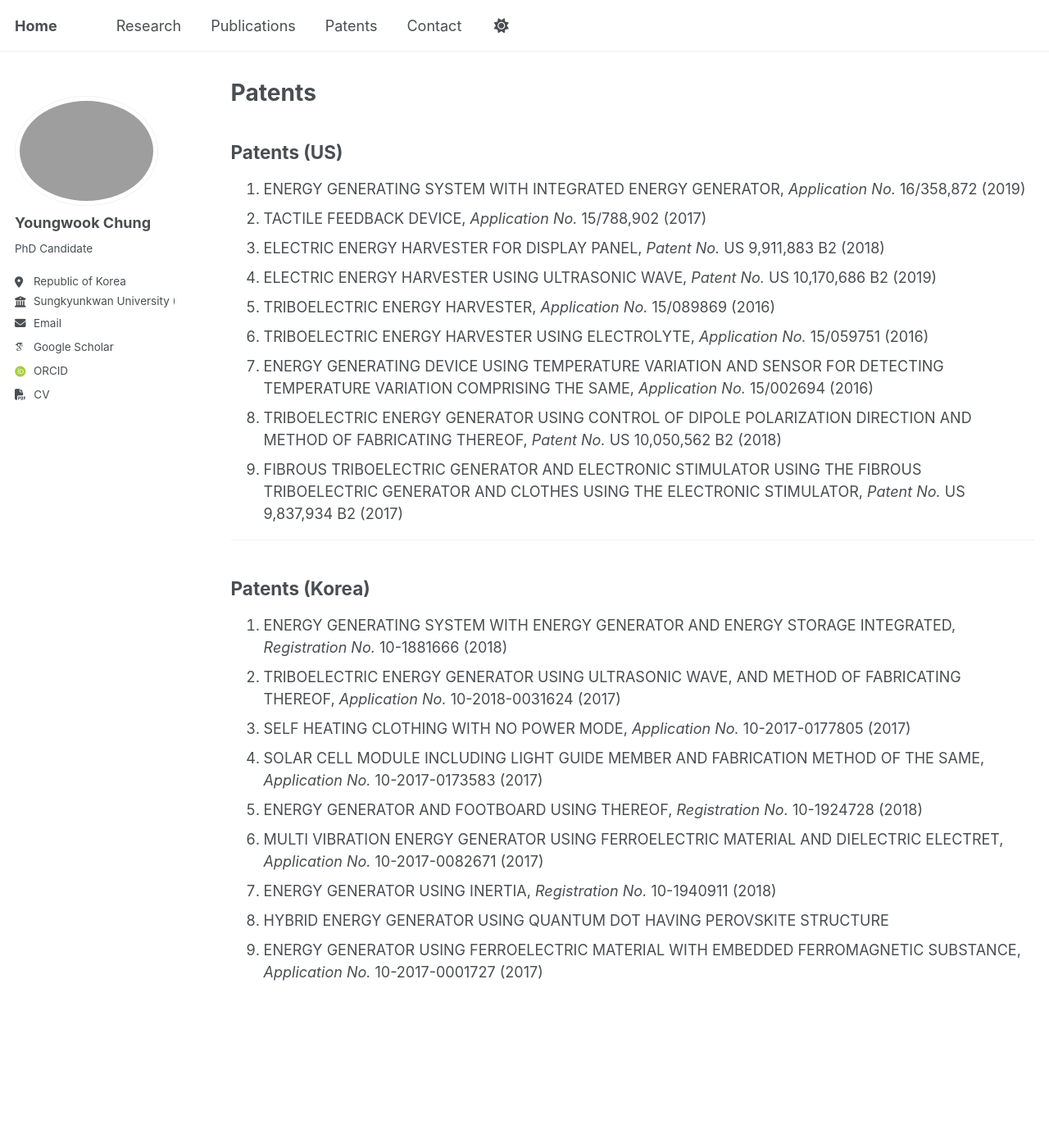
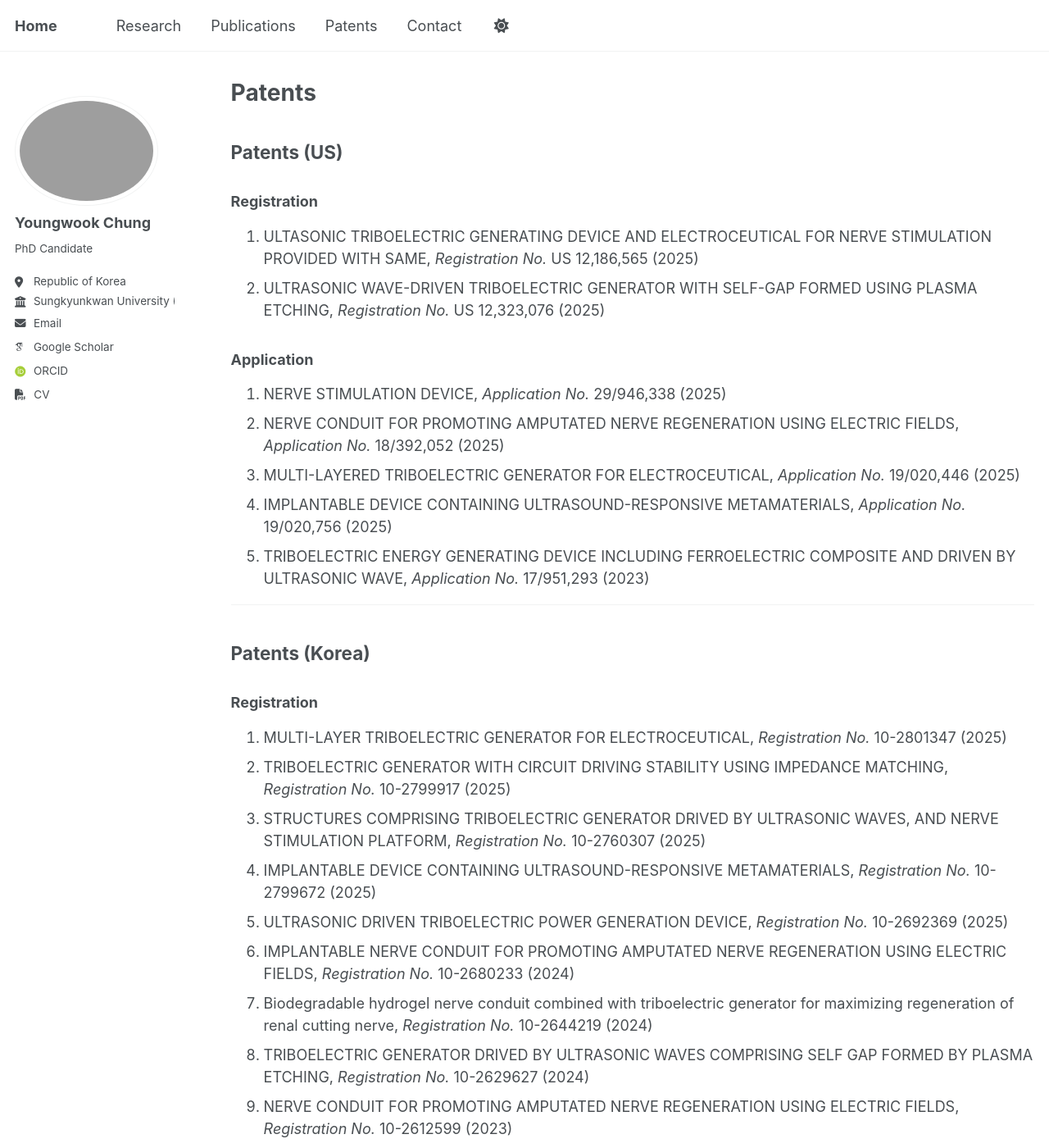
Before and after one commit to ywoog2/ywchung.github.io, a Jekyll site: the page built from _pages/patents.md, in a window 1280 px wide and 1400 px high. Shown: the whole window at 82% size. Built offline with Jekyll 4.4.1, drawn with Linux system fonts in a browser that asks for light colours; some web fonts are replaced; a script that is not in the unit is left out; some of the changed text lies outside the part shown.

Commit message:
Update patents.md

```diff
--- a/_pages/patents.md
+++ b/_pages/patents.md
@@ -7,26 +7,36 @@ author_profile: true
 
 ## Patents (US)
 
-1. ENERGY GENERATING SYSTEM WITH INTEGRATED ENERGY GENERATOR, *Application No.* 16/358,872 (2019)
-2. TACTILE FEEDBACK DEVICE, *Application No.* 15/788,902 (2017)
-3. ELECTRIC ENERGY HARVESTER FOR DISPLAY PANEL, *Patent No.* US 9,911,883 B2 (2018)
-4. ELECTRIC ENERGY HARVESTER USING ULTRASONIC WAVE, *Patent No.* US 10,170,686 B2 (2019)
-5. TRIBOELECTRIC ENERGY HARVESTER, *Application No.* 15/089869 (2016)
-6. TRIBOELECTRIC ENERGY HARVESTER USING ELECTROLYTE, *Application No.* 15/059751 (2016)
-7. ENERGY GENERATING DEVICE USING TEMPERATURE VARIATION AND SENSOR FOR DETECTING TEMPERATURE VARIATION COMPRISING THE SAME, *Application No.* 15/002694 (2016)
-8. TRIBOELECTRIC ENERGY GENERATOR USING CONTROL OF DIPOLE POLARIZATION DIRECTION AND METHOD OF FABRICATING THEREOF, *Patent No.* US 10,050,562 B2 (2018)
-9. FIBROUS TRIBOELECTRIC GENERATOR AND ELECTRONIC STIMULATOR USING THE FIBROUS TRIBOELECTRIC GENERATOR AND CLOTHES USING THE ELECTRONIC STIMULATOR, *Patent No.* US 9,837,934 B2 (2017)
+### Registration
+1. ULTASONIC TRIBOELECTRIC GENERATING DEVICE AND ELECTROCEUTICAL FOR NERVE STIMULATION PROVIDED WITH SAME, *Registration No.* US 12,186,565 (2025)
+2. ULTRASONIC WAVE-DRIVEN TRIBOELECTRIC GENERATOR WITH SELF-GAP FORMED USING PLASMA ETCHING, *Registration No.* US 12,323,076 (2025)
+
+### Application
+4. NERVE STIMULATION DEVICE, *Application No.* 29/946,338 (2025)
+5. NERVE CONDUIT FOR PROMOTING AMPUTATED NERVE REGENERATION USING ELECTRIC FIELDS, *Application No.* 18/392,052 (2025)
+6. MULTI-LAYERED TRIBOELECTRIC GENERATOR FOR ELECTROCEUTICAL, *Application No.* 19/020,446 (2025)
+7. IMPLANTABLE DEVICE CONTAINING ULTRASOUND-RESPONSIVE METAMATERIALS, *Application No.* 19/020,756 (2025)
+8. TRIBOELECTRIC ENERGY GENERATING DEVICE INCLUDING FERROELECTRIC COMPOSITE AND DRIVEN BY ULTRASONIC WAVE, *Application No.* 17/951,293 (2023)
 
 ---
 
 ## Patents (Korea)
 
-1. ENERGY GENERATING SYSTEM WITH ENERGY GENERATOR AND ENERGY STORAGE INTEGRATED, *Registration No.* 10-1881666 (2018)
-2. TRIBOELECTRIC ENERGY GENERATOR USING ULTRASONIC WAVE, AND METHOD OF FABRICATING THEREOF, *Application No.* 10-2018-0031624 (2017)
-3. SELF HEATING CLOTHING WITH NO POWER MODE, *Application No.* 10-2017-0177805 (2017)
-4. SOLAR CELL MODULE INCLUDING LIGHT GUIDE MEMBER AND FABRICATION METHOD OF THE SAME, *Application No.* 10-2017-0173583 (2017)
-5. ENERGY GENERATOR AND FOOTBOARD USING THEREOF, *Registration No.* 10-1924728 (2018)
-6. MULTI VIBRATION ENERGY GENERATOR USING FERROELECTRIC MATERIAL AND DIELECTRIC ELECTRET, *Application No.* 10-2017-0082671 (2017)
-7. ENERGY GENERATOR USING INERTIA, *Registration No.* 10-1940911 (2018)
-8. HYBRID ENERGY GENERATOR USING QUANTUM DOT HAVING PEROVSKITE STRUCTURE
-9. ENERGY GENERATOR USING FERROELECTRIC MATERIAL WITH EMBEDDED FERROMAGNETIC SUBSTANCE, *Application No.* 10-2017-0001727 (2017)
+### Registration
+1. MULTI-LAYER TRIBOELECTRIC GENERATOR FOR ELECTROCEUTICAL, *Registration No.* 10-2801347 (2025)
+2. TRIBOELECTRIC GENERATOR WITH CIRCUIT DRIVING STABILITY USING IMPEDANCE MATCHING, *Registration No.* 10-2799917 (2025)
+3. STRUCTURES COMPRISING TRIBOELECTRIC GENERATOR DRIVED BY ULTRASONIC WAVES, AND NERVE STIMULATION PLATFORM, *Registration No.* 10-2760307 (2025)
+4. IMPLANTABLE DEVICE CONTAINING ULTRASOUND-RESPONSIVE METAMATERIALS, *Registration No.* 10-2799672 (2025)
+5. ULTRASONIC DRIVEN TRIBOELECTRIC POWER GENERATION DEVICE, *Registration No.* 10-2692369 (2025)
+6. IMPLANTABLE NERVE CONDUIT FOR PROMOTING AMPUTATED NERVE REGENERATION USING ELECTRIC FIELDS, *Registration No.* 10-2680233 (2024)
+7. Biodegradable hydrogel nerve conduit combined with triboelectric generator for maximizing regeneration of renal cutting nerve, *Registration No.* 10-2644219 (2024)
+8. TRIBOELECTRIC GENERATOR DRIVED BY ULTRASONIC WAVES COMPRISING SELF GAP FORMED BY PLASMA ETCHING, *Registration No.* 10-2629627 (2024)
+9. NERVE CONDUIT FOR PROMOTING AMPUTATED NERVE REGENERATION USING ELECTRIC FIELDS, *Registration No.* 10-2612599 (2023)
+10. NANOCOMPOSITE BASED TRIBOELECTRIC NEUROSTIMULATION SYSTEM BY RESIZING ULTRASOUND-RESPONSIVE NANOCARRIER, *Registration No.* 10-2545576 (2023)
+11. ULTRASOUND-DRIVEN DOUBLE ELECTRODE TRIBOELECTRIC GENERATOR BASED ON A LIQUID METAL COMPOSITE, *Registration No.* 10-2535111 (2023)
+12. NANO POWER GENERATION DEVICE USING IMPLANTABLE TRIBOELECTRICITY, *Registration No.* 10-2601756 (2023)
+13. AN ULTRASONIC TRIBOELECTRIC GENERATING DEVICE APPLIED WITH A METAL PACKAGE USING A MATCHING LAYER AND AN ELECTROCEUTICAL FOR NERVE STIMULATION WITH THE SAME, *Registration No.* 10-2620483 (2023)
+14. AN ULTRASONIC TRIBOELECTRIC GENERATOR USING A GRID STRUCTURE BASED ON RESONANCE AND AN ELECTROCEUTICAL FOR NERVE STIMULATION WITH THE SAME, *Registration No.* 10-2550699 (2023)
+15. TRIBOELECTRIC NANOGENERATOR, *Registration No.* 10-2572791 (2023)
+16. MULTI ELECTRODE MODE ULTRASOUND-BASED TRIBOELECTRIC NANOGENERATOR, *Registration No.* 10-2536538 (2023)
+17. TRIBOELECTRIC GENERATOR COMPRISING FERROELECTRIC COMPOSITES DRIVED BY ULTRASONIC WAVES, *Registration No.* 10-2611741 (2023)
```
